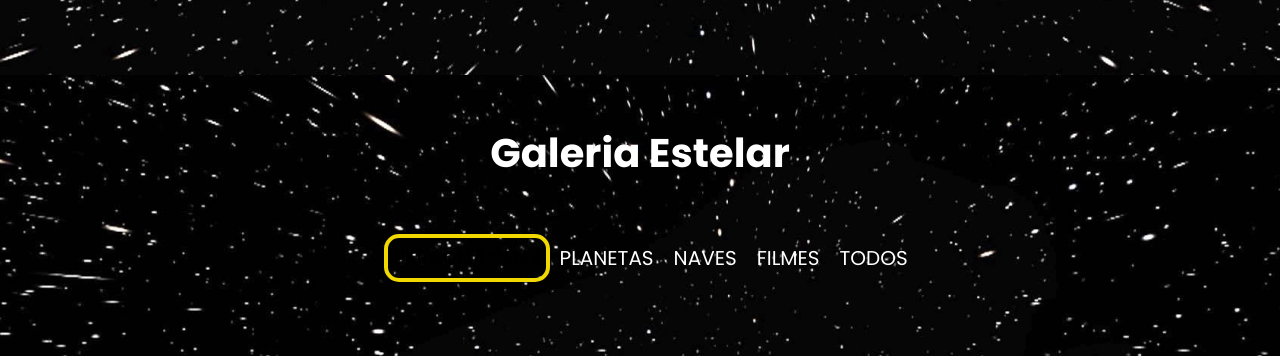
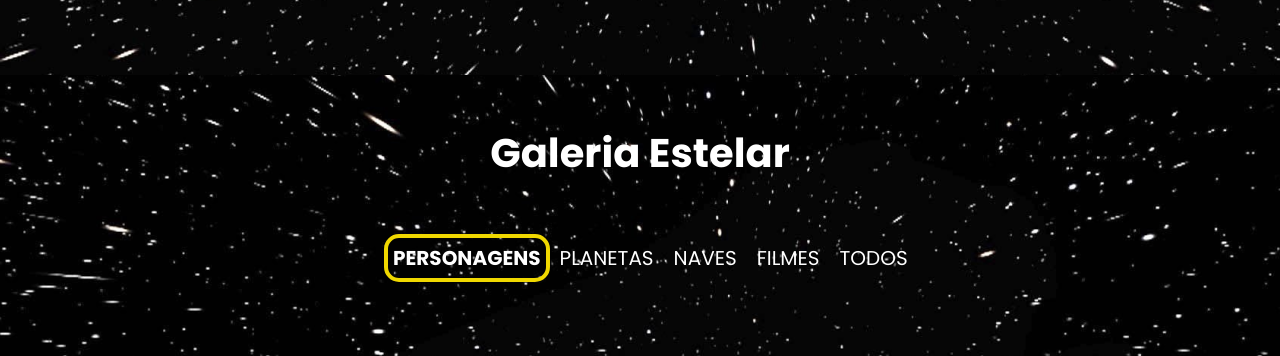
Before and after one commit to vitorialilian/maratona-nas-estrelas-kenzie, a plain HTML site: page index.html in a window 1280 px wide. In both pictures the pointer is over the link "PERSONAGENS". Shown: the part 444-800 px from the top of the page. Drawn offline with Linux system fonts and the light colour scheme; no server answers.

Commit message:
update style.css

```diff
--- a/styles/style.css
+++ b/styles/style.css
@@ -65,7 +65,7 @@ li > a {
 }
 
 li > a:hover {
-    color: var(--color-title-1);
+    color: var(--color-title-2);
     border-radius: 5px;
 }
 
```
